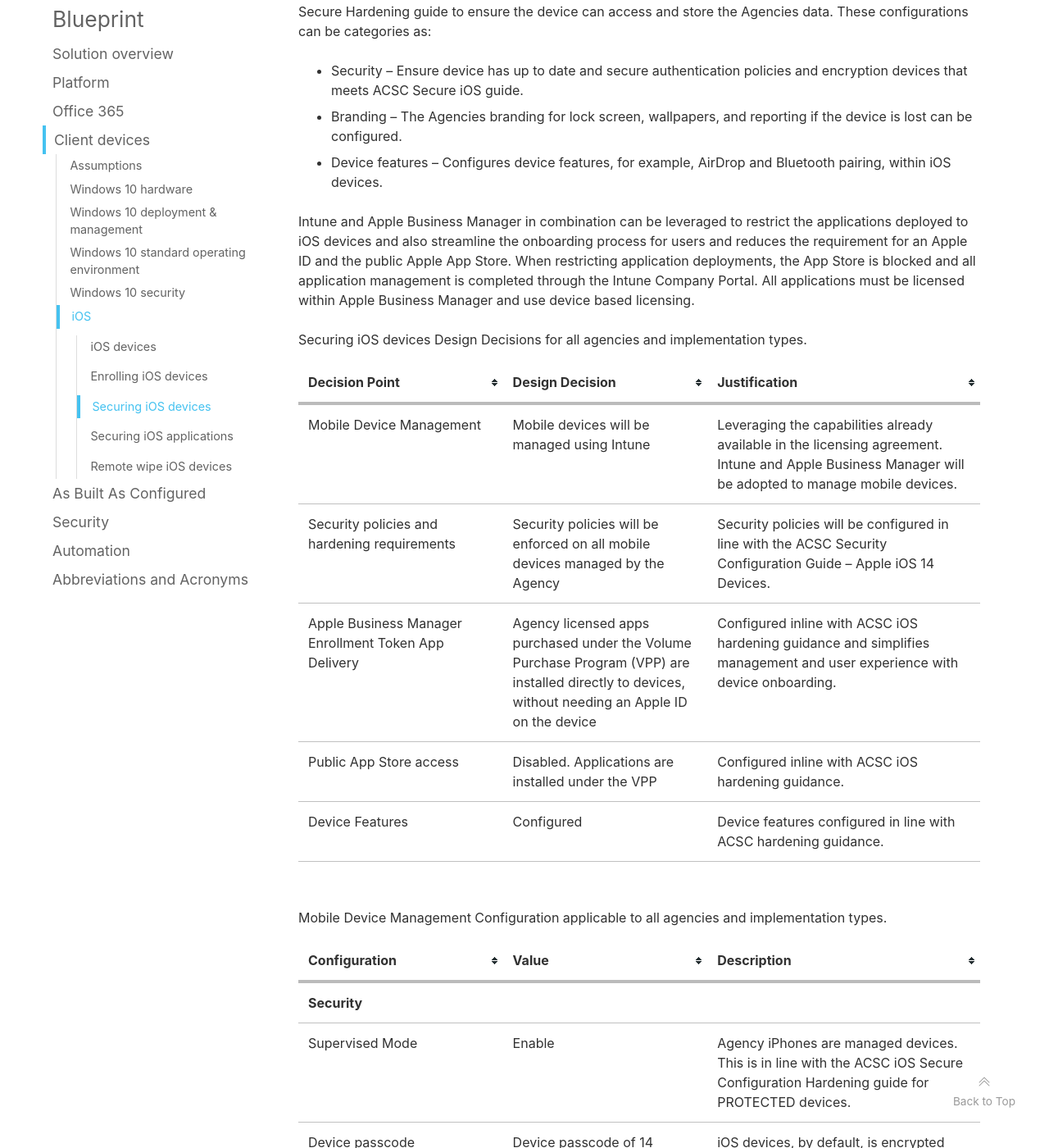
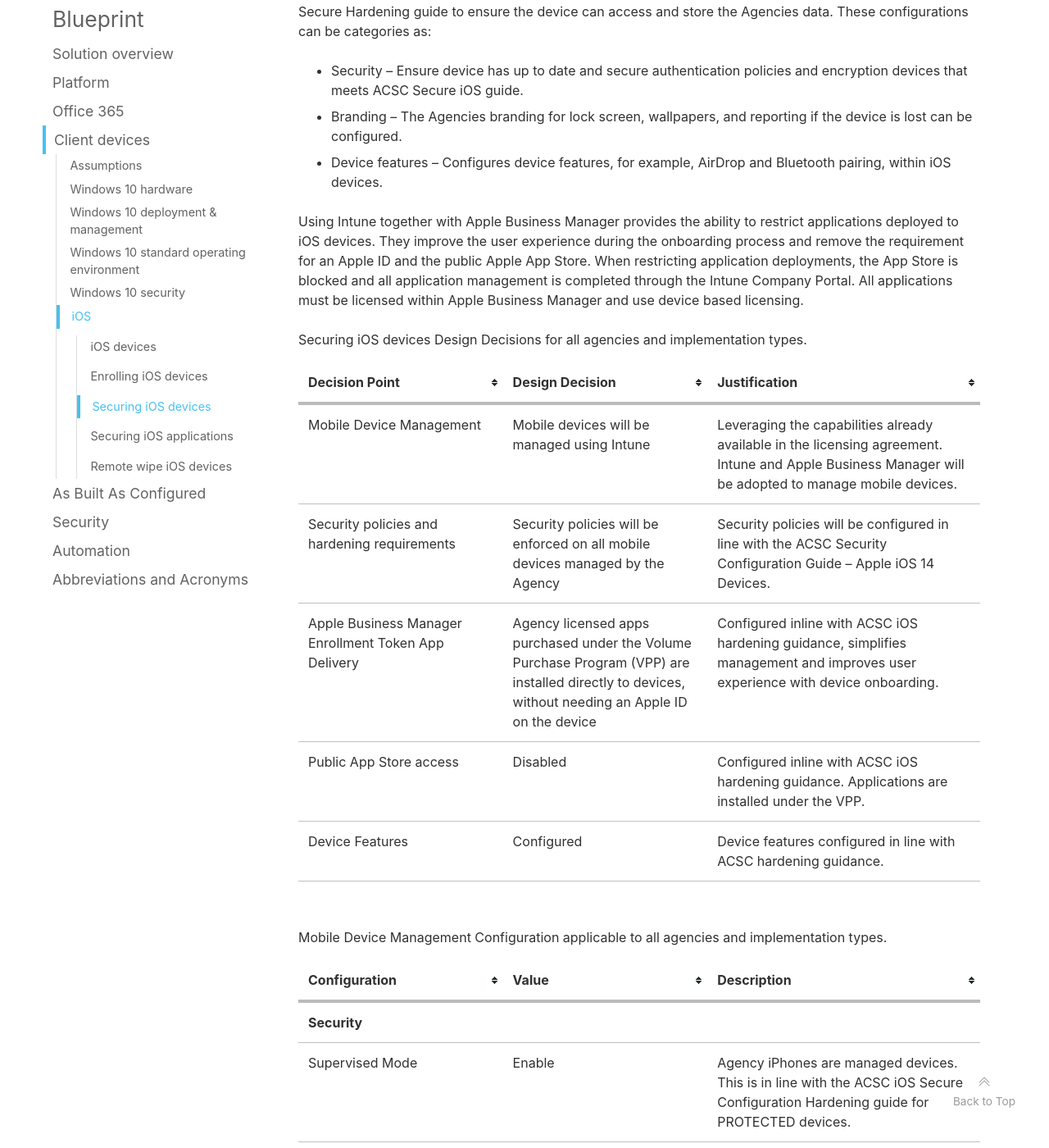
Before and after one commit to ASD-Blueprint/desktop.gov.au, a Jekyll site: the page built from blueprint/client-devices.md, in a window 1280 px wide and 1400 px high, scrolled down 79736 px. Shown: the whole window at 82% size. Built offline with Jekyll 4.4.1, drawn with Linux system fonts in a browser that asks for light colours; comment, search, counter and statistics services are not loaded.

Commit message:
Editorial review

```diff
--- a/blueprint/client-devices.md
+++ b/blueprint/client-devices.md
@@ -1693,7 +1693,7 @@
 * Branding – The Agencies branding for lock screen, wallpapers, and reporting if the device is lost can be configured.
 * Device features – Configures device features, for example, AirDrop and Bluetooth pairing, within iOS devices.
 
-Intune and Apple Business Manager in combination can be leveraged to restrict the applications deployed to iOS devices and also streamline the onboarding process for users and reduces the requirement for an Apple ID and the public Apple App Store. When restricting application deployments, the App Store is blocked and all application management is completed through the Intune Company Portal. All applications must be licensed within Apple Business Manager and use device based licensing.
+Using Intune together with Apple Business Manager provides the ability to restrict applications deployed to iOS devices. They improve the user experience during the onboarding process and remove the requirement for an Apple ID and the public Apple App Store. When restricting application deployments, the App Store is blocked and all application management is completed through the Intune Company Portal. All applications must be licensed within Apple Business Manager and use device based licensing.
 
 Securing iOS devices Design Decisions for all agencies and implementation types.
 
@@ -1701,8 +1701,8 @@
 --- | --- | ---
 Mobile Device Management | Mobile devices will be managed using Intune | Leveraging the capabilities already available in the licensing agreement. Intune and Apple Business Manager will be adopted to manage mobile devices.
 Security policies and hardening requirements | Security policies will be enforced on all mobile devices managed by the Agency | Security policies will be configured in line with the ACSC Security Configuration Guide – Apple iOS 14 Devices.
-Apple Business Manager Enrollment Token App Delivery | Agency licensed apps purchased under the Volume Purchase Program (VPP) are installed directly to devices, without needing an Apple ID on the device | Configured inline with ACSC iOS hardening guidance and simplifies management and user experience with device onboarding.
-Public App Store access | Disabled. Applications are installed under the VPP | Configured inline with ACSC iOS hardening guidance.
+Apple Business Manager Enrollment Token App Delivery | Agency licensed apps purchased under the Volume Purchase Program (VPP) are installed directly to devices, without needing an Apple ID on the device | Configured inline with ACSC iOS hardening guidance, simplifies management and improves user experience with device onboarding.
+Public App Store access | Disabled | Configured inline with ACSC iOS hardening guidance. Applications are installed under the VPP.
 Device Features | Configured | Device features configured in line with ACSC hardening guidance.
 
 Mobile Device Management Configuration applicable to all agencies and implementation types.
```
